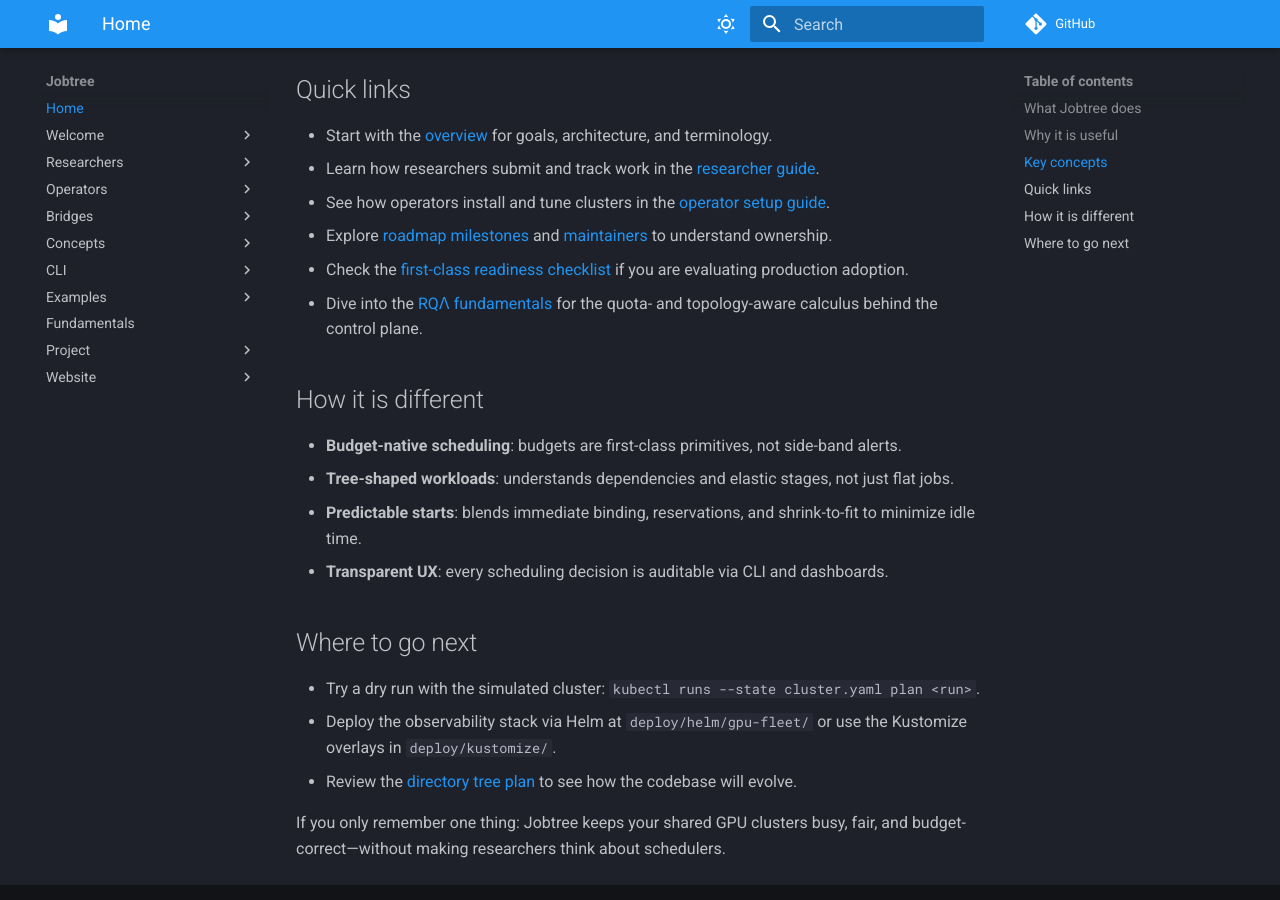
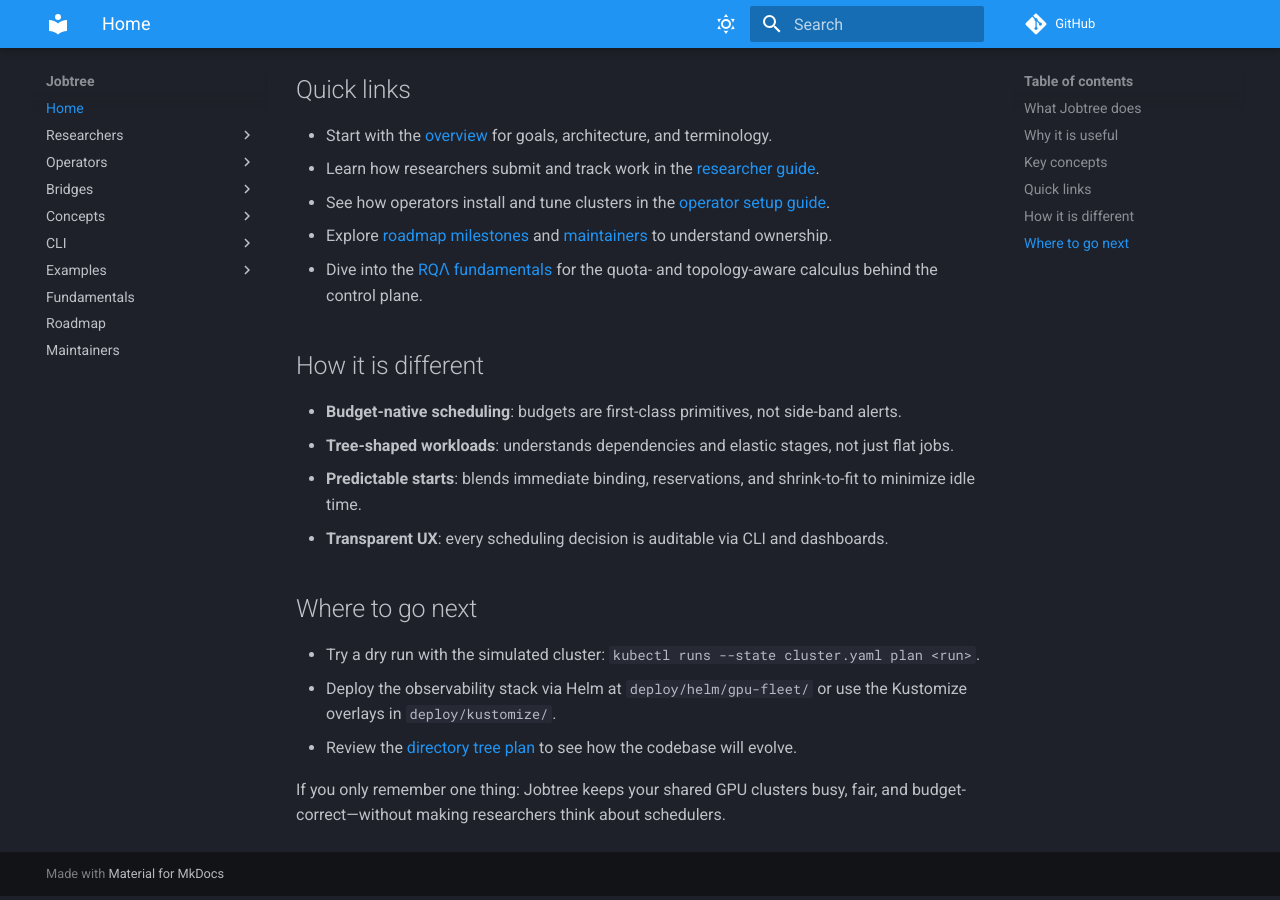
Before and after one commit to DavidLangworthy/jobtree, an MkDocs documentation site: the page built from docs/index.md, in a window 1280 px wide and 900 px high, scrolled down 1192 px. Built offline with MkDocs 1.6.1 and Material for MkDocs 9.7.7, drawn with Linux system fonts in a browser that asks for light colours; comment, search, counter and statistics services are not loaded; part of the change alters nothing that is shown.

Commit message:
docs: tidy site nav and keep internal docs off the published site
- Exclude docs/project/ (design review, remediation plan, quota-semantics,
  testing plan, readiness, gap analysis) and docs/website/ (the Read the Docs
  plan) from the mkdocs build via exclude_docs. They remain in the repo as
  internal design/tracking material but are no longer published.
- Drop the "Welcome" nav group: the home page already serves as the overview.
  Its still-useful pages move — "What is Jobtree?" becomes Overview under
  Concepts, and Roadmap and Maintainers are promoted to top-level nav.
- Remove the home-page quick link into the now-excluded first-class-readiness
  doc so the strict build stays clean.

Verified with `mkdocs build --strict`.

Co-Authored-By: Claude Fable 5 <noreply@anthropic.com>

```diff
--- a/docs/index.md
+++ b/docs/index.md
@@ -30,7 +30,6 @@ Kubernetes-native gang scheduling for **job forests** that need to honor **time-
 - Learn how researchers submit and track work in the [researcher guide](user-guide/researcher-guide.md).
 - See how operators install and tune clusters in the [operator setup guide](operator-guide/admin-setup.md).
 - Explore [roadmap milestones](roadmap/milestones.md) and [maintainers](MAINTAINERS.md) to understand ownership.
-- Check the [first-class readiness checklist](project/first-class-readiness.md) if you are evaluating production adoption.
 - Dive into the [RQΛ fundamentals](fundamentals.md) for the quota- and topology-aware calculus behind the control plane.
 
 ## How it is different
--- a/mkdocs.yml
+++ b/mkdocs.yml
@@ -27,13 +27,13 @@ markdown_extensions:
       generic: true
 plugins:
   - search
+# Internal design and tracking docs live in the repo but are not published to
+# the public site.
+exclude_docs: |
+  project/
+  website/
 nav:
   - Home: index.md
-  - Welcome:
-      - What is Jobtree?: concepts/overview.md
-      - Directory tree: architecture/directory-tree.md
-      - Roadmap: roadmap/milestones.md
-      - Maintainers: MAINTAINERS.md
   - Researchers:
       - Researcher guide: user-guide/researcher-guide.md
       - Reservations & forecasts: user-guide/reservations.md
@@ -48,6 +48,7 @@ nav:
       - From SLURM: migrations/slurm.md
       - From Kueue: migrations/kueue.md
   - Concepts:
+      - Overview: concepts/overview.md
       - Budgets: concepts/budgets.md
       - Runs: concepts/runs.md
       - Leases: concepts/leases.md
@@ -57,14 +58,8 @@ nav:
   - Examples:
       - Worked examples: examples/worked-examples.md
   - Fundamentals: fundamentals.md
-  - Project:
-      - Design review (2026-07): project/design-review-2026-07.md
-      - Remediation plan: project/remediation-plan.md
-      - Quota semantics (decisions): project/quota-semantics.md
-      - Testing & simulation plan: project/testing-and-simulation.md
-      - First-class readiness: project/first-class-readiness.md
-  - Website:
-      - Read the Docs plan: website/readthedocs.md
+  - Roadmap: roadmap/milestones.md
+  - Maintainers: MAINTAINERS.md
 extra_javascript:
   - https://polyfill.io/v3/polyfill.min.js?features=es6
   - https://cdn.jsdelivr.net/npm/mathjax@3/es5/tex-mml-chtml.js
```
